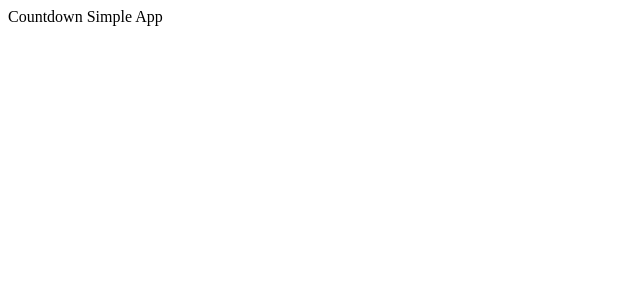
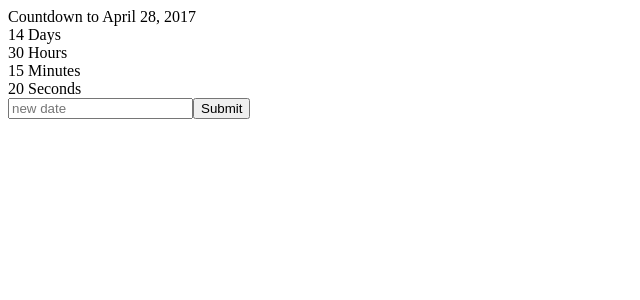
Before and after one commit to triyanarief/simple-countdown-app, a React (Create React App) app: page / in a window 1280 px wide. Shown: the top 300 px of the page, without its empty margins (0-640 px from the left). Built offline with nearby package versions, Linux system fonts and the light colour scheme.

Commit message:
hardcode

```diff
--- a/src/App.jsx
+++ b/src/App.jsx
@@ -1,9 +1,22 @@
 import React, { Component } from 'react';
+import './App.css';
 
 class App extends Component {
   render() {
     return (
-      <div>Countdown Simple App</div>
+      <div>
+        <div>Countdown to April 28, 2017</div>
+        <div>
+          <div>14 Days</div>
+          <div>30 Hours</div>
+          <div>15 Minutes</div>
+          <div>20 Seconds</div>
+        </div>
+        <div>
+          <input placeholder="new date"/>
+          <button>Submit</button>
+        </div>
+      </div>
     )
   }
 };
```
Also changed, not shown: src/App.css (added).
